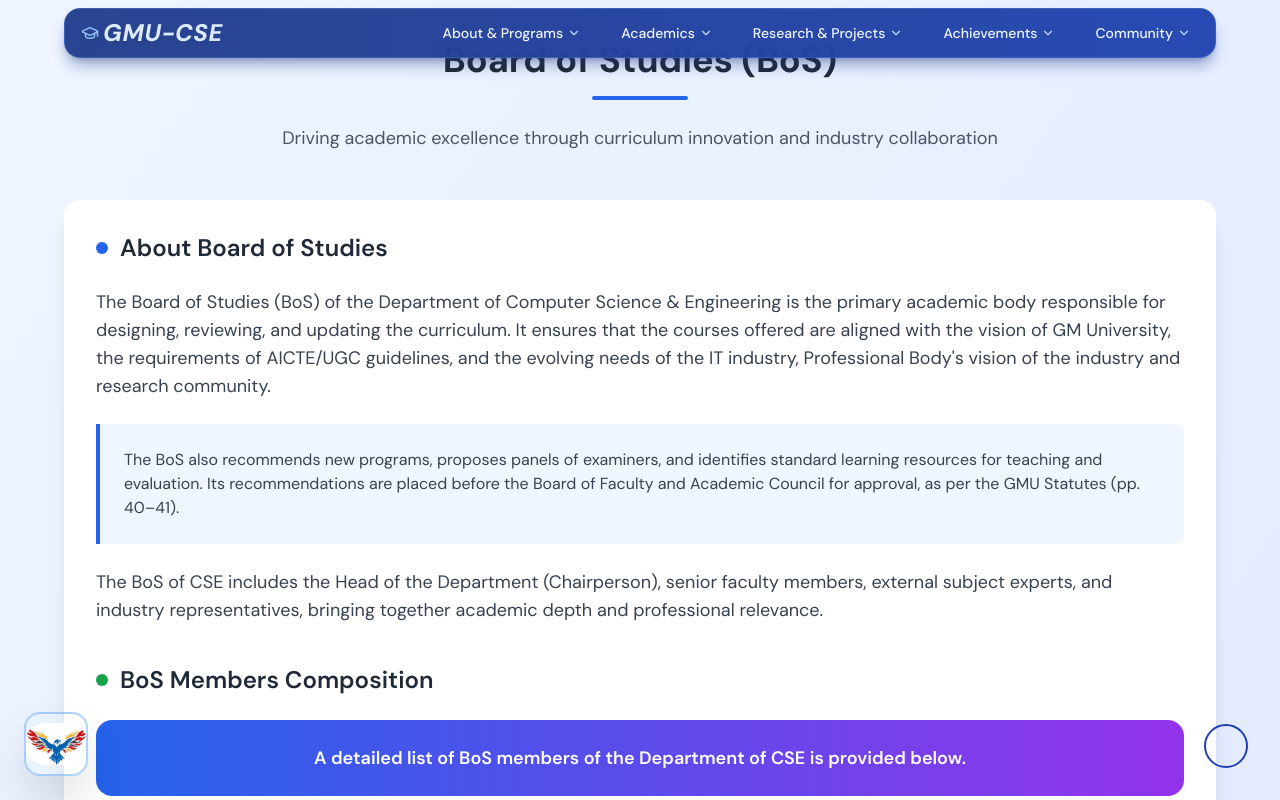
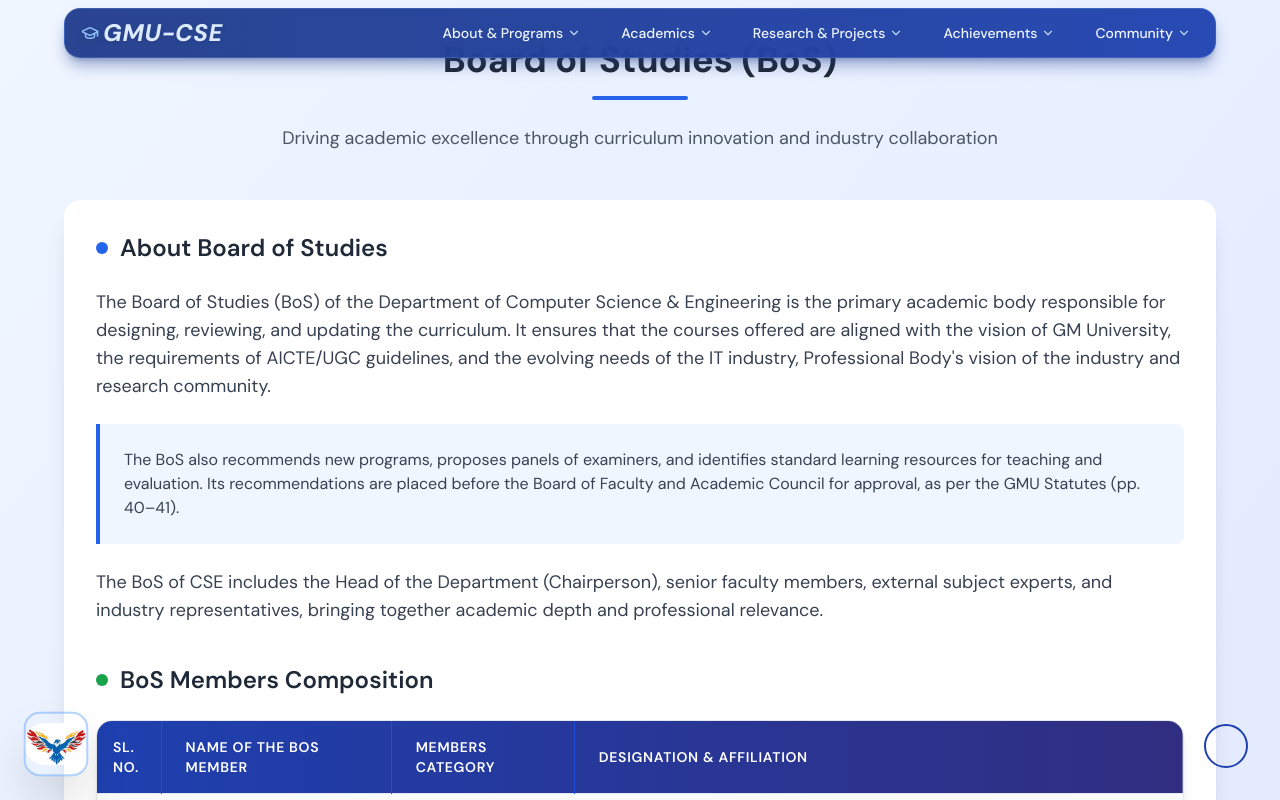
Before and after one commit to beereshbc/CSE-GMU, a React (Vite) app in the folder frontend/: page /bos in a window 1280 px wide. Shown: the top 800 px of the page. Built offline with nearby package versions, Linux system fonts and the light colour scheme.

Commit message:
Update BoS.jsx

```diff
--- a/frontend/src/pages/BoS.jsx
+++ b/frontend/src/pages/BoS.jsx
@@ -151,11 +151,7 @@
                 BoS Members Composition
               </h2>
 
-              <div className="bg-gradient-to-r from-blue-600 to-purple-600 text-white p-4 sm:p-6 rounded-xl sm:rounded-2xl mb-4 sm:mb-6">
-                <p className="text-center text-sm sm:text-lg font-semibold">
-                  A detailed list of BoS members of the Department of CSE is provided below.
-                </p>
-              </div>
+
 
               {/* ── Desktop Table (hidden on mobile) ────────────── */}
               <div className="hidden sm:block overflow-hidden rounded-2xl shadow-lg border border-gray-200">
```
